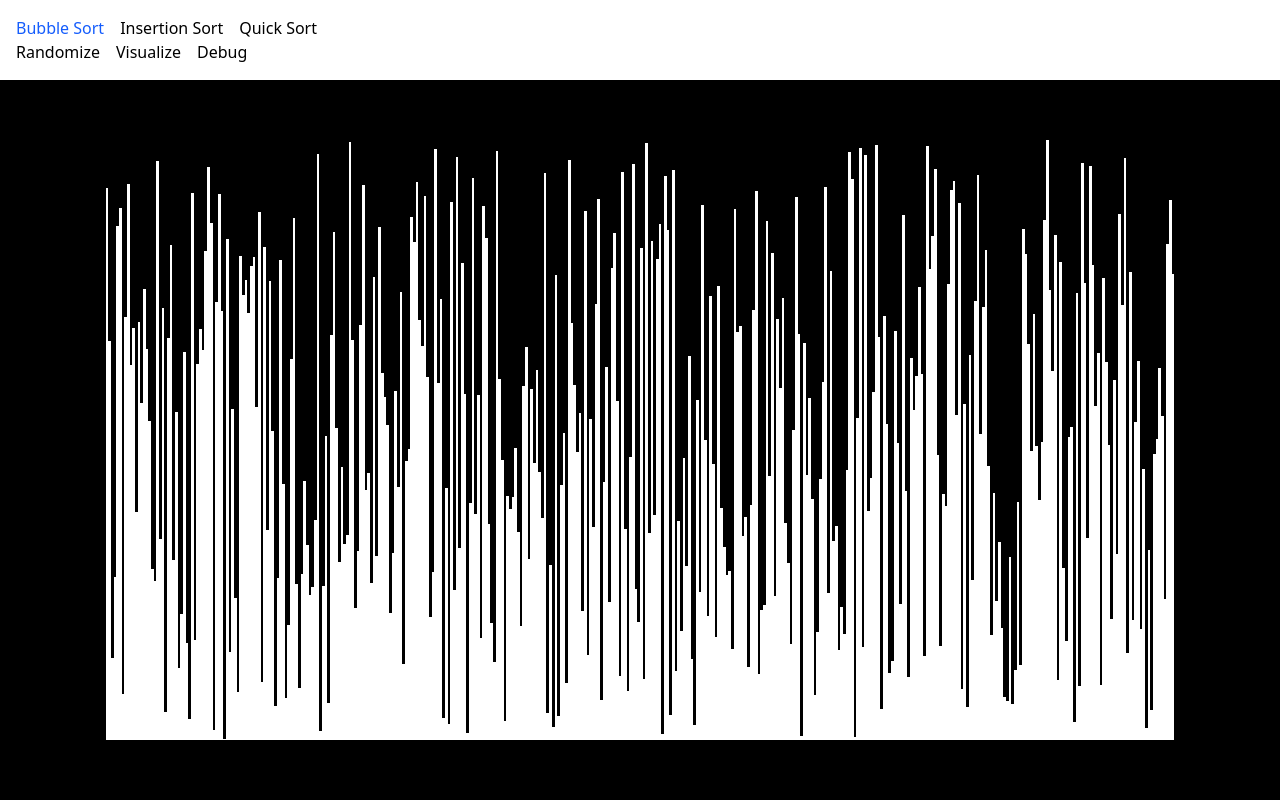
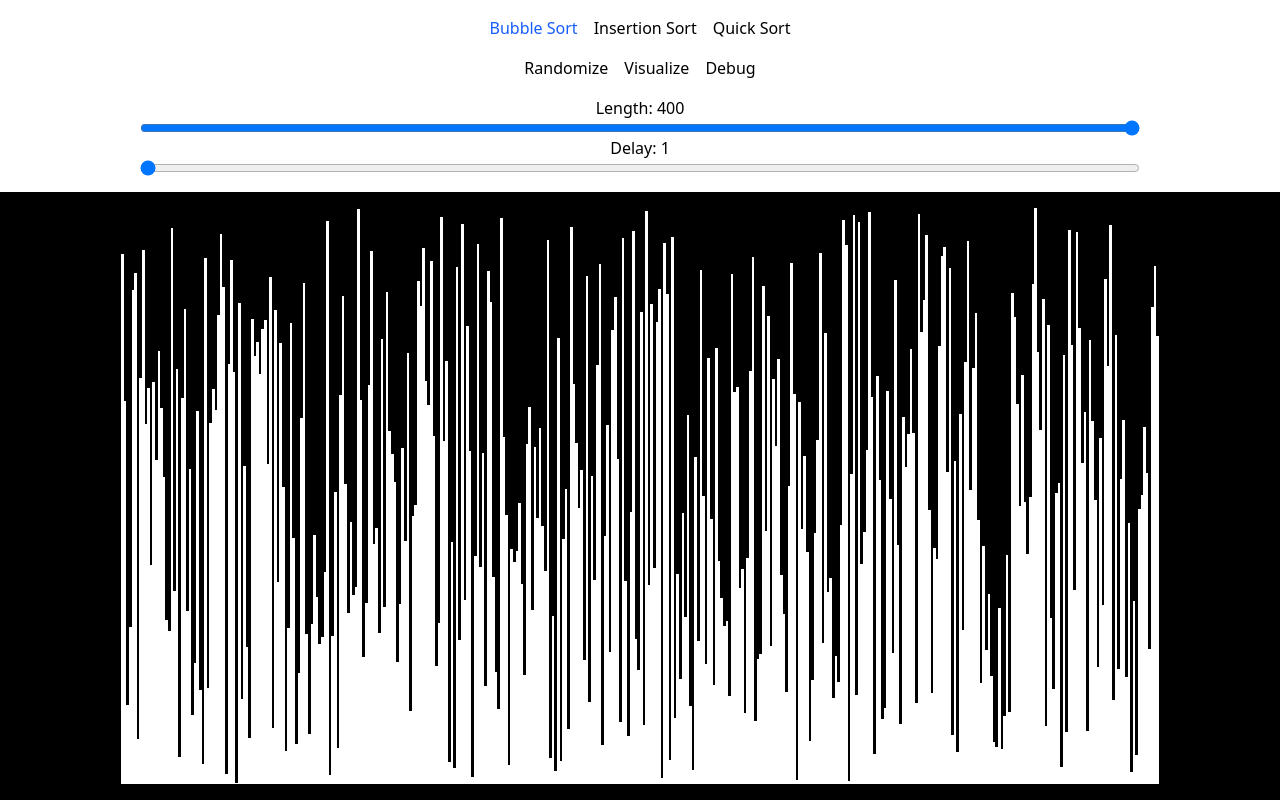
Before and after one commit to Zero-Ya/sorting-visualizer, a React (Vite) app: page / in a window 1280 px wide. Built offline with nearby package versions, Linux system fonts and the light colour scheme.

Commit message:
-Added delay and array length sliders -Put sortAnim function in utils file

```diff
--- /dev/null
+++ b/src/components/Slider.tsx
@@ -0,0 +1,33 @@
+
+type sliderProps = {
+  labelData: string,
+  data: number,
+  setData: (data: number) => void,
+  isSorting: boolean
+}
+
+const Slider = ({ labelData, data, setData, isSorting }: sliderProps) => {
+  const minValue = (labelData === 'Delay' ? 1 : 5);
+  const maxValue = (labelData === 'Delay' ? 1000 : 400);
+
+  function handleChange(e: React.ChangeEvent<HTMLInputElement>) {
+    setData(parseInt(e.target.value));
+  }
+
+  return (
+    <div className="flex flex-col items-center">
+      <label>{labelData}: {data}</label>
+      <input
+        className="w-[1000px]"
+        type="range"
+        min={minValue}
+        max={maxValue}
+        value={data}
+        onChange={handleChange}
+        disabled={isSorting}
+      />
+    </div>
+  )
+}
+
+export default Slider
--- a/src/components/Topbar.tsx
+++ b/src/components/Topbar.tsx
@@ -3,13 +3,16 @@ import { useState } from "react";
 
 // Utilities
 import { getBubbleSortAnim, getInsertionSortAnim, getQuickSortAnim } from "../utils/sortingAlgorithms.ts";
-import { randomArray, sortArray } from "../utils/utils.ts";
+import { randomArray, sortArray, sortAnim } from "../utils/utils.ts";
 
 // Store
 import { useSettingStore } from "../store.ts";
 
+// Components
+import Slider from "./Slider.tsx";
+
 const Topbar = () => {
-  const { algorithm, array, arrayRange, setArray, setSortAlgo } = useSettingStore();
+  const { algorithm, array, arrayRange, setArray, setSortAlgo, delay, setDelay, setArrayRange } = useSettingStore();
   const [isSorting, setIsSorting] = useState<boolean>(false);
 
   function visualize() {
@@ -22,15 +25,15 @@ const Topbar = () => {
     switch(algorithm) {
       case "bubble sort":
         const { bubbleArray, bubbleAnim } = getBubbleSortAnim(array);
-        sortAnim(bubbleArray, bubbleAnim);
+        sortAnim(bubbleArray, bubbleAnim, setIsSorting);
         break;
       case "insertion sort":
         const { insertionArray, insertionAnim } = getInsertionSortAnim(array);
-        sortAnim(insertionArray, insertionAnim);
+        sortAnim(insertionArray, insertionAnim, setIsSorting);
         break;
       case "quick sort":
         const { quickArray, quickAnim } = getQuickSortAnim(array);
-        sortAnim(quickArray, quickAnim);
+        sortAnim(quickArray, quickAnim, setIsSorting);
     }
   }
 
@@ -39,43 +42,13 @@ const Topbar = () => {
     setArray(randArr);
   }
 
-  // Visualize the sorting animation
-  function sortAnim(arr: number[], arrAnim: number[][]) {
-    setIsSorting(true);
-
-    arrAnim.forEach(([first, second], index) => {
-        const div1 = document.getElementById(`${first}`);
-        const div2 = document.getElementById(`${second}`);
-        if (!div1 || !div2) return;
-
-        setTimeout(() => {
-            div1.style.backgroundColor = 'red';
-            div2.style.backgroundColor = 'red';
-
-            const divHeight = div1.style.height;
-            div1.style.height = div2.style.height;
-            div2.style.height = divHeight;
-
-            setTimeout(() => {
-                div1.style.backgroundColor = 'white';
-                div2.style.backgroundColor = 'white';
-
-                if (index === arrAnim.length - 1) {
-                  setIsSorting(false);
-                  setArray(arr);
-                }
-              }, 10)
-        }, index * 10)
-    })
-  }
-
   function debug() {
     console.log(isSorting);
   }
 
   return (
     <div className="w-full p-4 text-black bg-white">
-      <div className="flex flex-col items-start">
+      <div className="flex flex-col items-center gap-4">
         <div className="flex gap-4">
           <button className={`${algorithm === 'bubble sort' && 'text-blue-600'} hover:text-blue-600`} onClick={() => setSortAlgo('bubble sort')}>Bubble Sort</button>
           <button className={`${algorithm === 'insertion sort' && 'text-blue-600'} hover:text-blue-600`} onClick={() => setSortAlgo('insertion sort')}>Insertion Sort</button>
@@ -87,6 +60,11 @@ const Topbar = () => {
           <button className="hover:text-blue-600" disabled={isSorting} onClick={visualize}>Visualize</button>
           <button className="hover:text-blue-600" onClick={debug}>Debug</button>
         </div>
+
+        <div>
+          <Slider labelData="Length" data={arrayRange} setData={setArrayRange} isSorting={isSorting} />
+          <Slider labelData="Delay" data={delay} setData={setDelay} isSorting={isSorting} />
+        </div>
       </div>
     </div>
   )
--- a/src/components/Visualizer.tsx
+++ b/src/components/Visualizer.tsx
@@ -13,13 +13,13 @@ const Visualizer = () => {
 	useEffect(() => {
     const randArr = randomArray(arrayRange);
     setArray(randArr);
-  }, [])
+  }, [arrayRange])
 
   return (
-    <div className="flex items-center h-full">
-			<div className="flex justify-center items-end w-5/6 m-auto">
+    <div className="flex items-center h-full p-4">
+			<div className="flex justify-center items-end w-5/6 m-auto h-full">
         {array?.map((num, index: number) => (
-          <div id={`${index}`} key={index} className="w-1 bg-white text-center text-xs" style={{height: `${num * 1.5}px`}}>
+          <div id={`${index}`} key={index} className="w-full bg-white text-center text-xs" style={{height: `${num / arrayRange * 100}%`}}>
             {/* {num} */}
           </div>
         ))}
--- a/src/store.ts
+++ b/src/store.ts
@@ -8,6 +8,7 @@ type SettingStore = {
 
   setArray: (data: number[]) => void;
   setArrayRange: (range: number) => void;
+  setDelay: (data: number) => void;
 
   setSortAlgo: (data: string) => void;
 }
@@ -26,6 +27,10 @@ export const useSettingStore = create<SettingStore>((set) => ({
     set(() => ({ arrayRange: range }));
   },
 
+  setDelay(data) {
+    set(() => ({ delay: data }));
+  },
+
   setSortAlgo(data) {
     set(() => ({ algorithm: data }));
   }
--- a/src/utils/utils.ts
+++ b/src/utils/utils.ts
@@ -1,3 +1,5 @@
+import { useSettingStore } from "../store.ts";
+
 export function randomInts(range: number): number {
   return Math.floor(Math.random() * range) + 1;
 }
@@ -26,24 +28,39 @@ export function sortArray(arr: number[]) {
 }
 
 // // Visualize the sorting animation
-// export function sortAnim(arrAnim: number[][]) {
-//     arrAnim.forEach(([first, second], index) => {
-//         const div1 = document.getElementById(`${first}`);
-//         const div2 = document.getElementById(`${second}`);
-//         if (!div1 || !div2) return;
+export function sortAnim
+(
+  arr: number[],
+  arrAnim: number[][],
+  setSort: React.Dispatch<React.SetStateAction<boolean>>,
+) {
+  arrAnim.forEach(([first, second], index) => {
+    const delay = useSettingStore.getState().delay;
+    const setArray = useSettingStore.getState().setArray;
 
-//         setTimeout(() => {
-//             div1.style.backgroundColor = 'red';
-//             div2.style.backgroundColor = 'red';
+    setSort(true);
 
-//             const divHeight = div1.style.height;
-//             div1.style.height = div2.style.height;
-//             div2.style.height = divHeight;
+    const div1 = document.getElementById(`${first}`);
+    const div2 = document.getElementById(`${second}`);
+    if (!div1 || !div2) return;
 
-//             setTimeout(() => {
-//                 div1.style.backgroundColor = 'white';
-//                 div2.style.backgroundColor = 'white';
-//             }, 1)
-//         }, index * 1)
-//     })
-// }
+    setTimeout(() => {
+      div1.style.backgroundColor = 'red';
+      div2.style.backgroundColor = 'red';
+
+      const divHeight = div1.style.height;
+      div1.style.height = div2.style.height;
+      div2.style.height = divHeight;
+
+      setTimeout(() => {
+        div1.style.backgroundColor = 'white';
+        div2.style.backgroundColor = 'white';
+
+        if (index === arrAnim.length - 1) {
+          setSort(false);
+          setArray(arr);
+        }
+      }, delay)
+    }, index * delay)
+  })
+}
```
Lines whose indentation alone changed are shown as unchanged.
